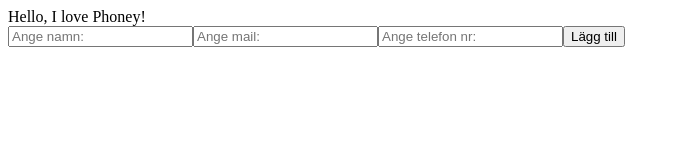
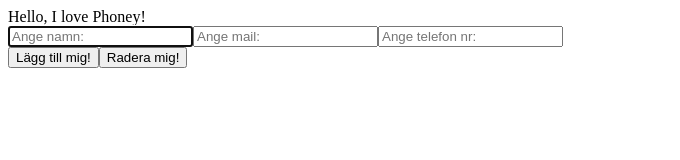
Before and after one commit to SjolinFredrik/vanilla-js, a website: page www/index.html in a window 1280 px wide. Shown: the whole page, without its empty margins (0-680 px from the left). Drawn offline with Linux system fonts and the light colour scheme.

Commit message:
Trying to inheritance prototype and use object.create to fetch data from Input, with little success

```diff
--- a/www/index.js
+++ b/www/index.js
@@ -7,30 +7,89 @@ header.innerHTML = 'Hello, I love Phoney!'
 body.append(header)
 
 // Div to hold input fields
-let div = document.createElement('div')
-div.setAttribute('class', 'input-holder')
-body.append(div)
+let inputDiv = document.createElement('div')
+inputDiv.setAttribute('class', 'input-holder')
+body.append(inputDiv)
 
 // Input to insert name
 let nameInput = document.createElement('input')
-nameInput.setAttribute('class', 'insert-name')
+nameInput.setAttribute('class', 'add-name')
+nameInput.setAttribute('autofocus', '')
+nameInput.setAttribute('value', '')
 nameInput.setAttribute('placeholder', 'Ange namn:')
-div.append(nameInput)
+inputDiv.append(nameInput)
 
 // Input for mail
 let mailInput = document.createElement('input')
-mailInput.setAttribute('class', 'insert-mail')
+mailInput.setAttribute('class', 'add-mail')
+mailInput.setAttribute('value', '')
 mailInput.setAttribute('placeholder', 'Ange mail:')
-div.append(mailInput)
+inputDiv.append(mailInput)
 
 // input for telephone number
 let telephoneInput = document.createElement('input')
-telephoneInput.setAttribute('class', 'insert-number')
+telephoneInput.setAttribute('class', 'add-number')
+telephoneInput.setAttribute('value', '')
 telephoneInput.setAttribute('placeholder', 'Ange telefon nr:')
-div.append(telephoneInput)
+inputDiv.append(telephoneInput)
+
+// Div for delete / add buttons
+let buttonDiv = document.createElement('div')
+buttonDiv.setAttribute('class', 'button-holder')
+body.append(buttonDiv)
 
 // Button to save the contacts insertet valuse
 let submit = document.createElement('button')
-submit.setAttribute('class', 'save-data')
-submit.innerHTML = 'Lägg till'
-div.append(submit)
+submit.setAttribute('class', 'save-user')
+submit.innerHTML = 'Lägg till mig!'
+buttonDiv.append(submit)
+
+// Button to remove contact from phonebook
+let deleteButton = document.createElement('button')
+deleteButton.setAttribute('class', 'remove-user')
+deleteButton.innerHTML = 'Radera mig!'
+buttonDiv.append(deleteButton)
+
+// Create an User "class" using Object.create
+const userPrototype = {
+  // put methods and fields that have a default value
+  // in the prototype
+  getInput() {
+    // Add an event listener to window
+    // the whole browser window
+    window.addEventListener('click', e => {
+      // Listener for the submit button
+      if (e.target.closest('.save-user')) {
+        let savedValue = document.querySelectorAll('input[value =""]')
+        savedValue.forEach(val => {
+          let value = val.value
+          console.log(value)
+        })
+      }
+      // Listener for the delete button
+      if (e.target.closest('.remove-user')) {
+        console.log('User removed!')
+      }
+    })
+  }
+}
+
+function User(name, email, phoneNumber) {
+  this.name = name
+  this.email = []
+  this.phoneNumber = []
+  // make a new instance/object with
+  // userPrototype as its prototype
+  let newInstance = Object.create(userPrototype)
+  // fields that are different for each instance
+  // need only be assigned here
+  userPrototype.User.name = function() {
+    return newInstance
+  }
+  // newInstance.name = name
+  // newInstance.email = email
+  // newInstance.phoneNumber = phoneNumber
+}
+
+let user = new User()
+userPrototype.getInput()
```
Also changed, not shown: www/index.html (+0 -1 lines).
